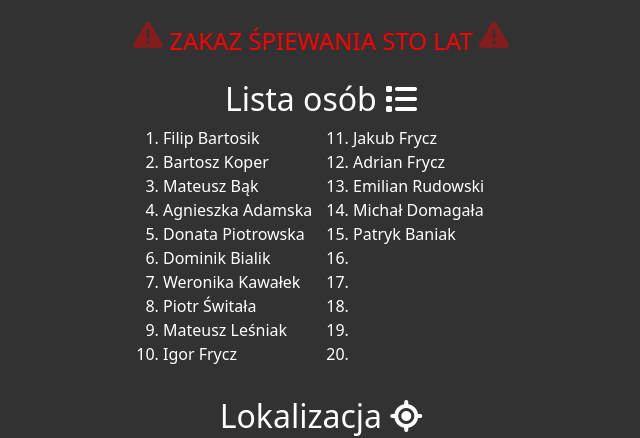
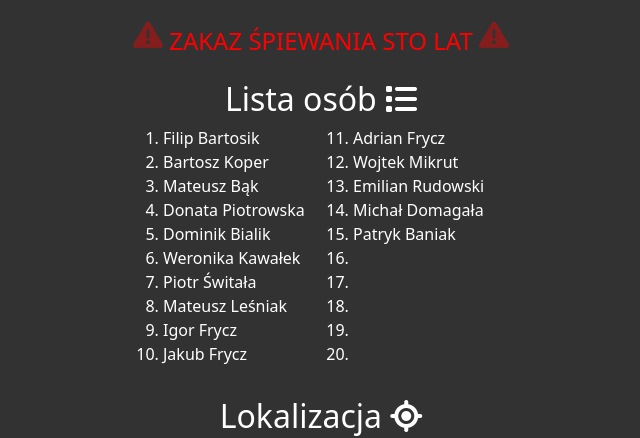
Before and after one commit to Bamberek/Bamberek.github.io, a plain HTML site: page index.html in a window 1280 px wide. Shown: the part 840-1278 px from the top of the page, without its empty margins (319-959 px from the left). Drawn offline with nearby package versions, Linux system fonts and the light colour scheme.

Commit message:
Update index.html

```diff
--- a/index.html
+++ b/index.html
@@ -48,19 +48,19 @@
                 <li>Filip Bartosik</li>
                 <li>Bartosz Koper</li>
                 <li>Mateusz Bąk</li>
-                <li>Agnieszka Adamska</li>
                 <li>Donata Piotrowska</li>
                 <li>Dominik Bialik</li>
                 <li>Weronika Kawałek</li>
                 <li>Piotr Świtała</li>
                 <li>Mateusz Leśniak</li>
                 <li>Igor Frycz</li>
+                <li>Jakub Frycz</li>
               </ol>
             </div>
             <div class="col col-lg-2">
               <ol start="11">
-                <li>Jakub Frycz</li>
                 <li>Adrian Frycz</li>
+                <li>Wojtek Mikrut</li>
                 <li>Emilian Rudowski</li>
                 <li>Michał Domagała</li>
                 <li>Patryk Baniak</li>
```
